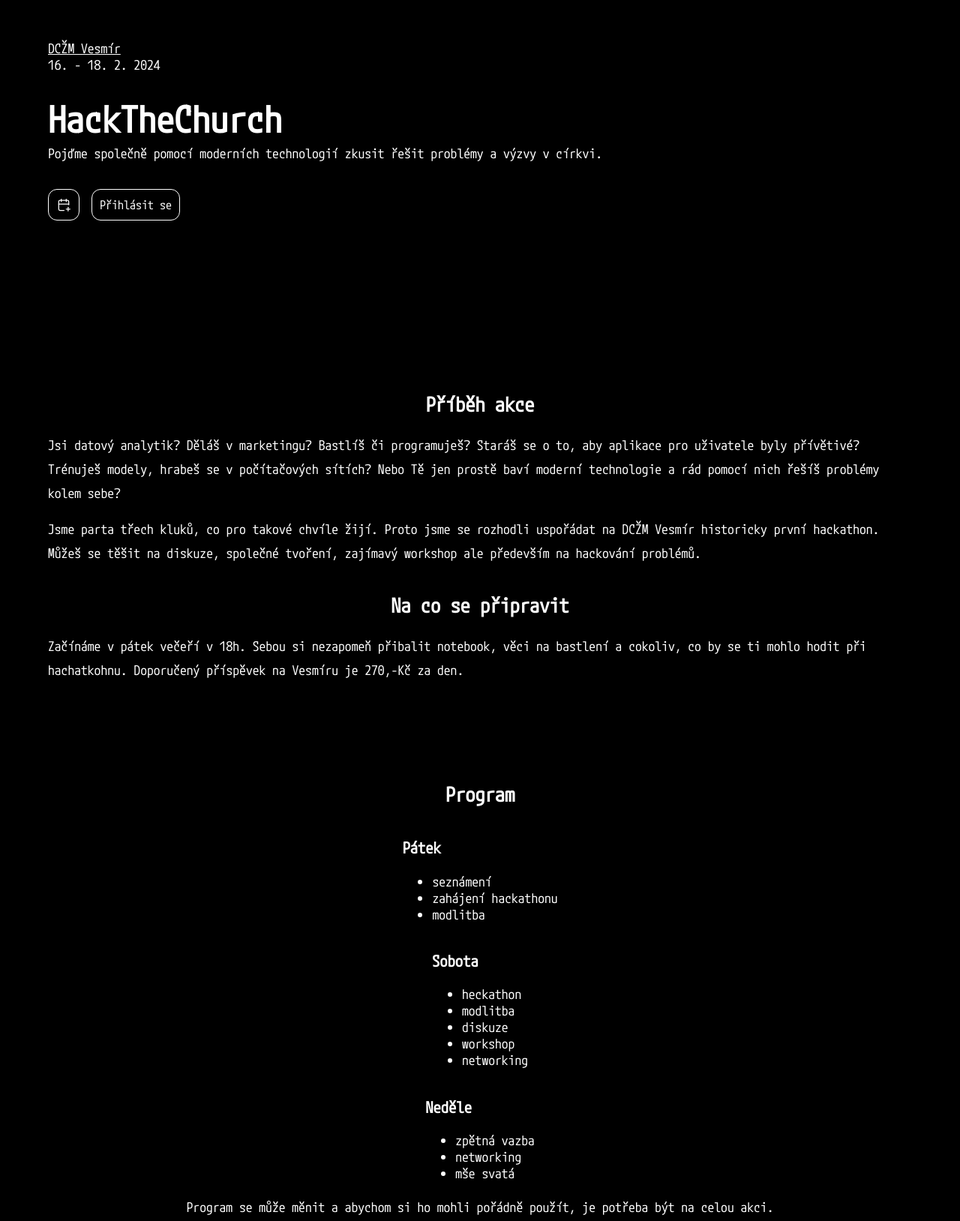
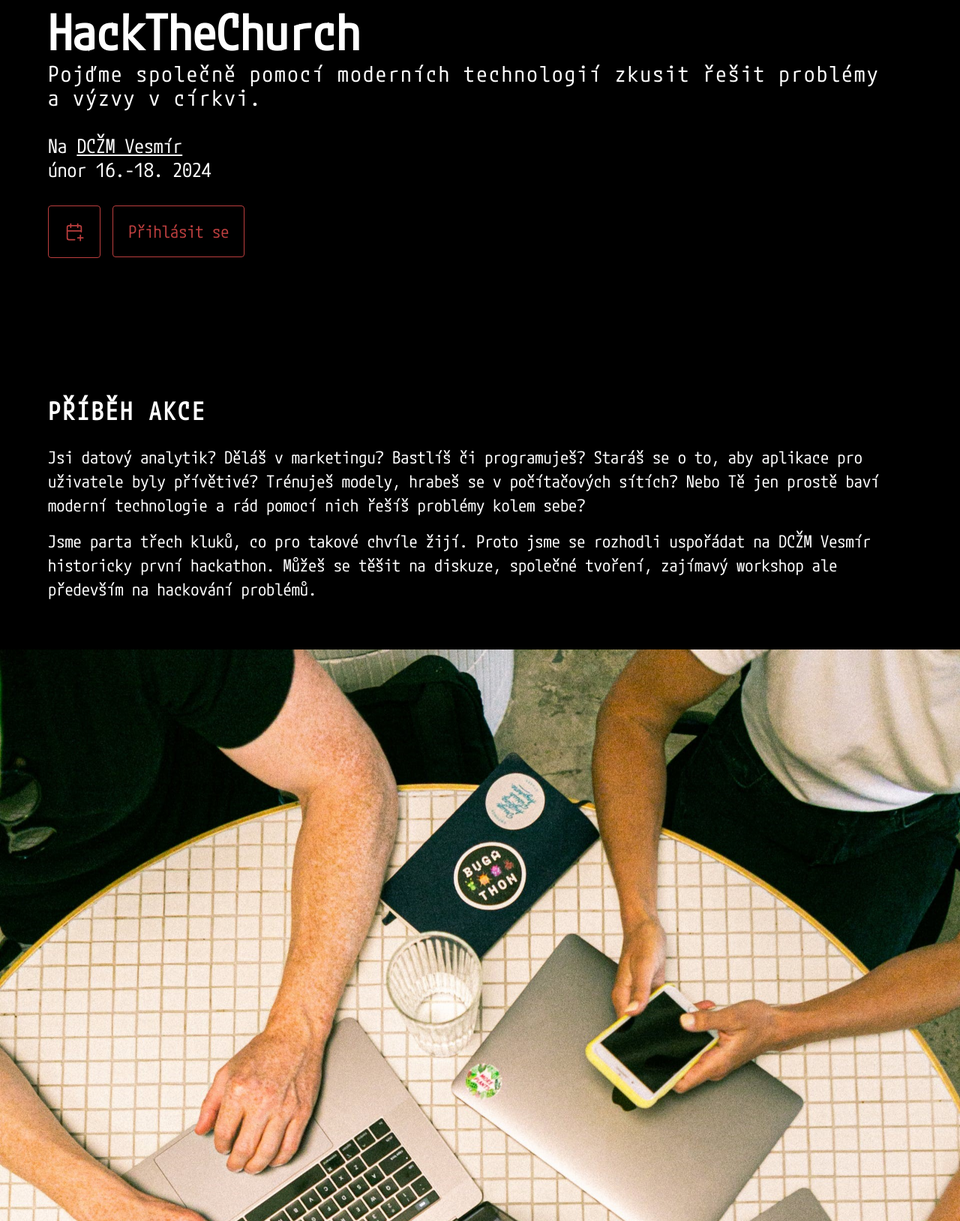
Before and after one commit to HackTheChurch/hackthechurch, a plain HTML site: page index.html in a window 1280 px wide. Shown: the part 107-1735 px from the top of the page at 75% size. Drawn offline with Linux system fonts and the light colour scheme.

Commit message:
Add images

```diff
--- a/index.html
+++ b/index.html
@@ -14,8 +14,16 @@
   <body>
     <section class="cover">
       <div class="container">
+        <div class="center-box">
+          <h1>HackTheChurch</h1>
+          <p class="description">
+            Pojďme společně pomocí moderních technologií zkusit řešit problémy
+            a&nbsp;výzvy v&nbsp;církvi.
+          </p>
+        </div>
         <div class="center-box date">
-          <span>
+          <span
+            >Na
             <a
               href="http://vesmir.signaly.cz/"
               target="_blank"
@@ -25,25 +33,18 @@
               DCŽM Vesmír
             </a>
           </span>
-          <span>16. - 18. 2. 2024</span>
-        </div>
-        <div class="center-box">
-          <h1>HackTheChurch</h1>
-          <p>
-            Pojďme společně pomocí moderních technologií zkusit řešit problémy
-            a&nbsp;výzvy v&nbsp;církvi.
-          </p>
+          <span>únor 16.-18. 2024</span>
         </div>
         <div class="line-box">
           <button title="Přidat do kalendáře">
             <svg
               xmlns="http://www.w3.org/2000/svg"
               class="icon icon-tabler icon-tabler-calendar-plus"
-              width="20"
-              height="20"
+              width="28"
+              height="28"
               viewBox="0 0 24 24"
               stroke-width="1.5"
-              stroke="#fff"
+              stroke="#bb3e3e"
               fill="none"
               stroke-linecap="round"
               stroke-linejoin="round"
@@ -78,50 +79,27 @@
           těšit na diskuze, společné tvoření, zajímavý workshop ale především na
           hackování problémů.
         </p>
+      </div>
+      <img
+        src="/assets/images/illustration_02.jpg"
+        class="image-left"
+        loading="lazy"
+      />
+    </section>
+    <section class="">
+      <div class="container">
         <h2>Na co se připravit</h2>
         <p class="pargraph">
           Začínáme v pátek večeří v 18h. Sebou si nezapomeň přibalit notebook,
           věci na bastlení a cokoliv, co by se ti mohlo hodit při hachatkohnu.
           Doporučený příspěvek na Vesmíru je 270,-Kč za den.
         </p>
-        <!-- TODO: cena: 270,- Kč, co sebou: notebook a věci na bastlení; program: pátek (heckathon, modlitba, senzamovací aktivity), sobota (heckathon, modlitba, diskuze, workshop, networking), neděle (zpětná vazba, networking, mše svatá)ů větička, že ježádaná účast na celém programu a program se může měnit -->
       </div>
-    </section>
-    <section class="">
-      <div class="container">
-        <h2>Program</h2>
-        <div>
-          <h3>Pátek</h3>
-          <ul>
-            <li>seznámení</li>
-            <li>zahájení hackathonu</li>
-            <li>modlitba</li>
-          </ul>
-        </div>
-        <div>
-          <h3>Sobota</h3>
-          <ul>
-            <li>heckathon</li>
-            <li>modlitba</li>
-            <li>diskuze</li>
-            <li>workshop</li>
-            <li>networking</li>
-          </ul>
-        </div>
-        <div>
-          <h3>Neděle</h3>
-          <ul>
-            <li>zpětná vazba</li>
-            <li>networking</li>
-            <li>mše svatá</li>
-          </ul>
-        </div>
-        <p>
-          Program se může měnit a abychom si ho mohli pořádně použít, je potřeba
-          být na celou akci.
-        </p>
-        <!-- TODO: cena: 270,- Kč, co sebou: notebook a věci na bastlení; program: pátek (heckathon, modlitba, senzamovací aktivity), sobota (heckathon, modlitba, diskuze, workshop, networking), neděle (zpětná vazba, networking, mše svatá)ů větička, že ježádaná účast na celém programu a program se může měnit -->
-      </div>
+      <img
+        src="/assets/images/illustration_01.jpg"
+        class="image-right"
+        loading="lazy"
+      />
     </section>
     <footer>
       Máš nějakou otázku? Napiš na
--- a/style.css
+++ b/style.css
@@ -42,6 +42,8 @@ p {
 
 .pargraph {
   margin-bottom: 1rem;
+  font-size: 1.4rem;
+  width: 100%;
 }
 
 a {
@@ -56,7 +58,7 @@ a {
   min-height: 70vh;
 }
 .date {
-  font-size: 1.1rem;
+  font-size: 1.6rem;
 }
 .gray-container {
   background: #fff;
@@ -84,26 +86,50 @@ a {
   border-radius: 12px;
 }
 h1 {
-  font-size: 3rem;
+  font-size: 4rem;
   margin: 0;
   font-weight: 900;
+}
+h2 {
+  font-size: 2rem;
+  text-transform: uppercase;
+  letter-spacing: 0.2rem;
+  width: 100%;
+}
+
+.description {
+  font-size: 1.8rem;
+  letter-spacing: 0.15rem;
+}
+
+ul {
+  padding: 0;
+  width: 100%;
+  list-style: none;
+}
+
+.image-right {
+  width: 100%;
+}
+.image-left {
+  width: 100%;
 }
 
 button {
   cursor: pointer;
   text-decoration: none;
   display: flex;
-  border: 1px solid #fff;
-  border-radius: 12px;
-  font-size: 1rem;
-  padding: 10px;
+  border: 1px solid #bb3e3e;
+  border-radius: 4px;
+  font-size: 1.4rem;
+  padding: 20px;
   background: none;
   font-family: "M PLUS 1 Code";
-  color: #fff;
+  color: #bb3e3e;
   margin-right: 1rem;
   transition: 200ms;
 }
 
 button:hover {
-  background: #444;
+  background: #bb3e3e42;
 }
```
Also changed, not shown: assets/images/illustration_01.jpg (added), assets/images/illustration_02.jpg (added), assets/images/illustration_03.jpg (added), assets/images/ilustration.jpg (deleted).
